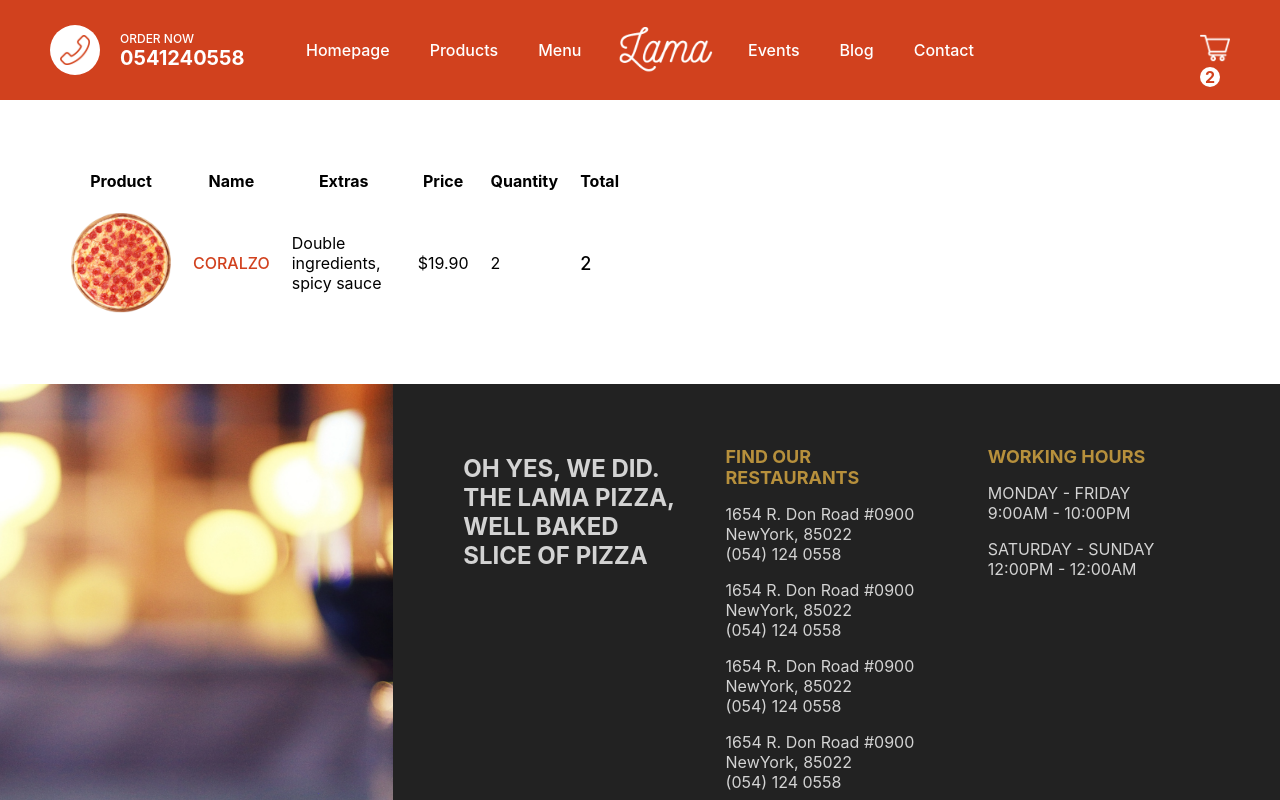
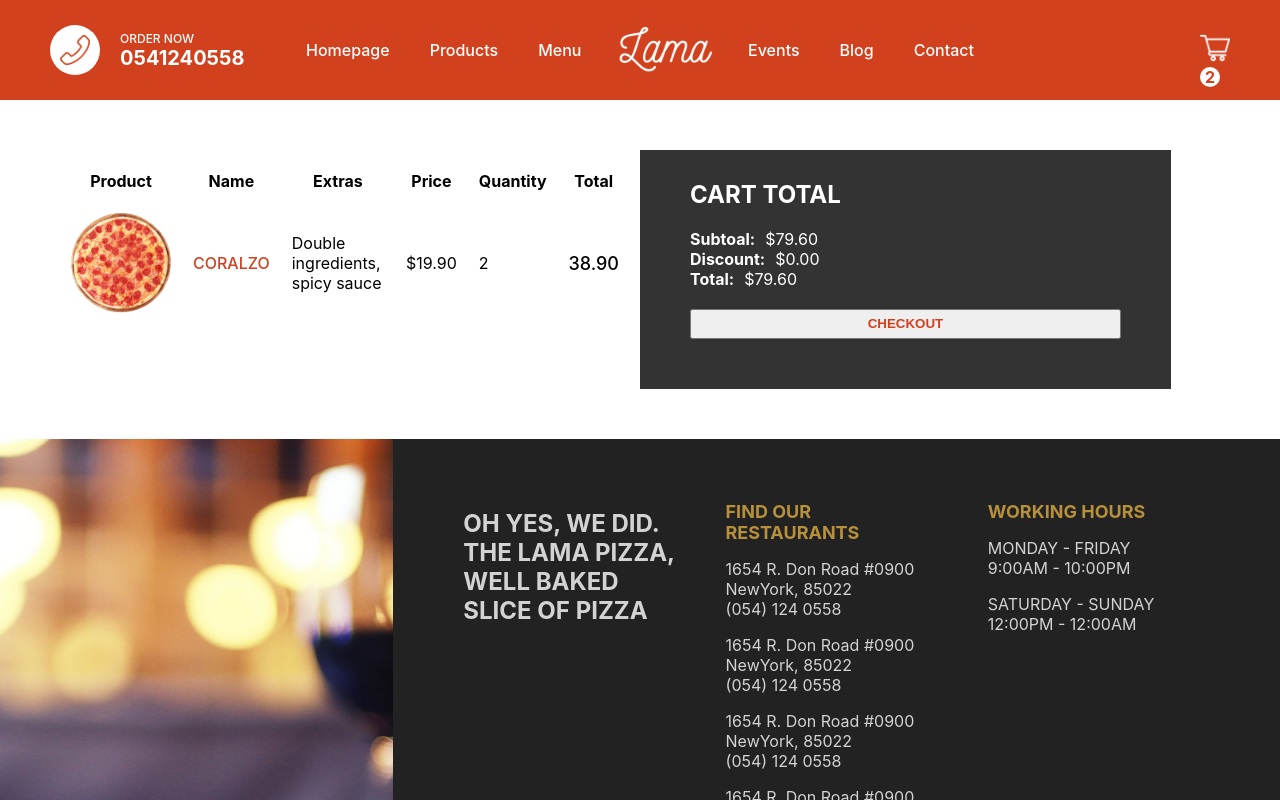
Before and after one commit to jonnymbir/pizzaria, a Next.js app: page /cart in a window 1280 px wide. Shown: the top 800 px of the page. Built offline with nearby package versions, Linux system fonts and the light colour scheme.

Commit message:
completed cart page

```diff
--- a/pages/cart.jsx
+++ b/pages/cart.jsx
@@ -40,12 +40,26 @@ const Cart = () => {
               <span className={styles.quantity}>2</span>
             </td>
             <td>
-              <span className={styles.total}>2</span>
+              <span className={styles.total}>38.90</span>
             </td>
           </tr>
         </table>
       </div>
-      <div className={styles.right}></div>
+      <div className={styles.right}>
+          <div className={styles.wrapper}>
+              <h2 className={styles.title}>CART TOTAL</h2>
+              <div className={styles.totalText}>
+                <b className={styles.totalTextTitle}>Subtoal:</b>$79.60
+              </div>
+              <div className={styles.totalText}>
+                <b className={styles.totalTextTitle}>Discount:</b>$0.00
+              </div>
+              <div className={styles.totalText}>
+                <b className={styles.totalTextTitle}>Total:</b>$79.60
+              </div>
+              <button className={styles.button}>CHECKOUT</button>
+          </div>
+      </div>
     </div>
   );
 };
--- a/styles/Cart.module.css
+++ b/styles/Cart.module.css
@@ -32,3 +32,27 @@
     font-weight: 500;
     font-size: 18px;
 }
+
+.wrapper{
+    width: 90%;
+    max-height: 300px;
+    background-color: #333;
+    padding: 50px;
+    padding-top: 10px;
+    display: flex;
+    flex-direction: column;
+    justify-content: space-between;
+    color: white;
+}
+
+.totalTextTitle{
+    margin-right: 10px;
+}
+
+.button{
+    height: 30px;
+    color: #d1411e;
+    font-weight: bold;
+    cursor: pointer;
+    margin-top: 20px;
+}
```
